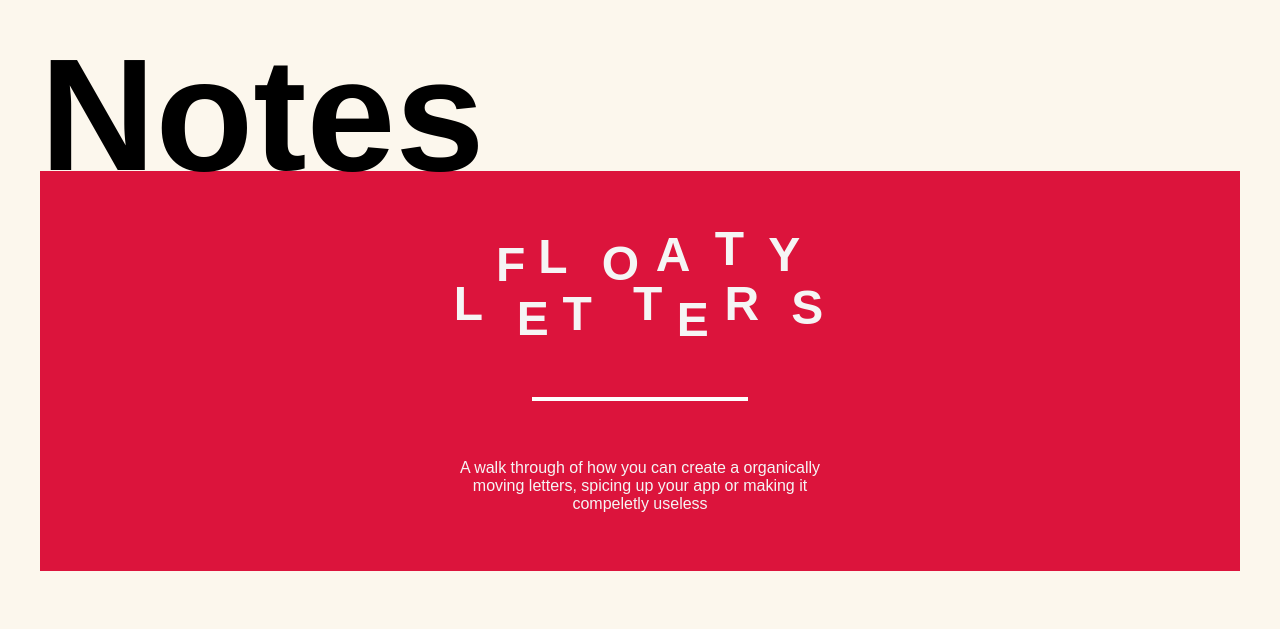
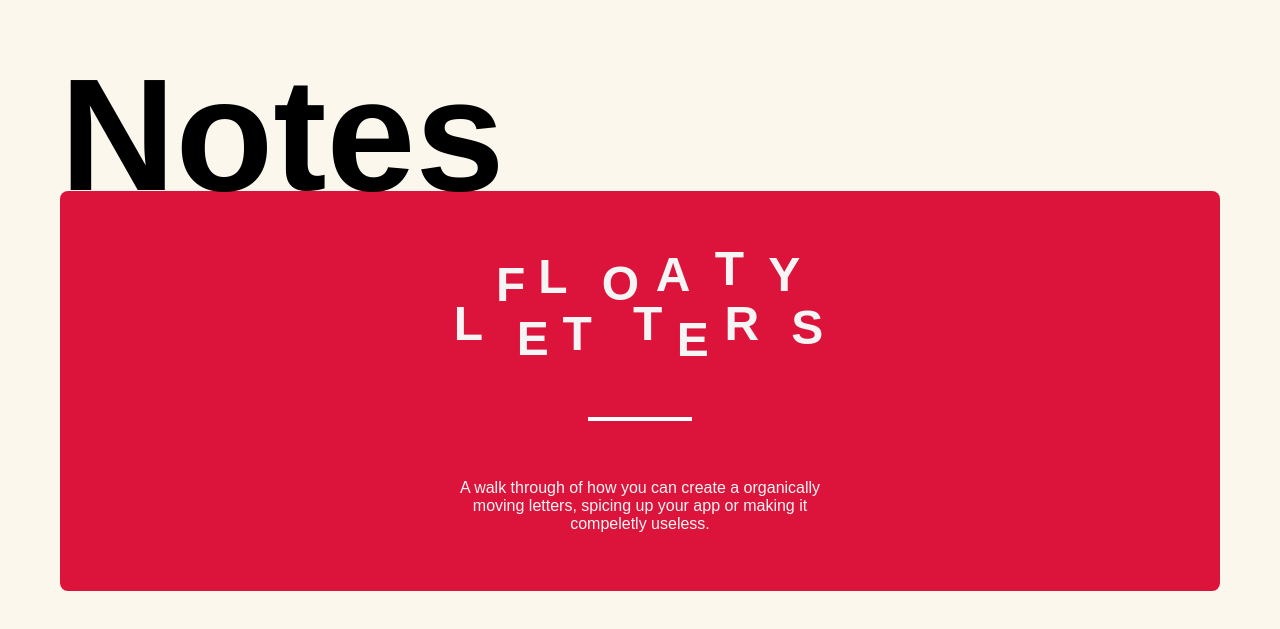
Before and after one commit to oc-developer/oc-portfolio, a React (Create React App) app: page / in a window 1280 px wide. Shown: the part 975-1604 px from the top of the page. Built offline with nearby package versions, Linux system fonts and the light colour scheme.

Commit message:
Add sass

```diff
--- a/package.json
+++ b/package.json
@@ -10,6 +10,7 @@
     "@types/react": "^16.9.43",
     "@types/react-dom": "^16.9.8",
     "memoize-one": "^5.1.1",
+    "node-sass": "^4.14.1",
     "react": "^16.13.1",
     "react-dom": "^16.13.1",
     "react-scripts": "3.4.1",
--- a/src/App.css
+++ b/src/App.scss
@@ -1,6 +1,11 @@
 .app {
   width: 100%;
   height: 100%;
+}
+
+.grid-items {
+  display: flex;
+  flex-flow: row wrap;
 }
 
 .section {
@@ -9,27 +14,37 @@
   overflow: hidden;
   box-sizing: border-box;
   margin: 40px auto 0;
-  padding: 40px;
-}
+  padding: 60px;
 
-.section .dash {
-  background-color: white;
-  height: 4px;
-  width: 20%;
-  transition-duration: .2s;
-  transition-timing-function: ease-in-out;
-}
+  .section-header {
+    font-size: 160px;
+    flex: 100%;
+    margin-bottom: -0.227em;
+    z-index: 10;
+  }
 
-.grid-items {
-  display: flex;
-  flex-flow: row wrap;
-}
+  .section-content {
+    transition: all ease-in-out 0.2s;
+    border-radius: 8px;
+    cursor: pointer;
 
-.section-header {
-  font-size: 160px;
-  flex: 100%;
-  margin-bottom: -0.227em;
-  z-index: 10;
+    .dash {
+      background-color: white;
+      height: 4px;
+      width: 10%;
+      transition-duration: 0.2s;
+      transition-timing-function: ease-in-out;
+    }
+
+    &:hover {
+      transform: scale(1.05, 1.05);
+      border-radius: 32px;
+
+      .dash {
+        transform: rotate(45deg);
+      }
+    }
+  }
 }
 
 @media (max-width: 600px) {
@@ -71,9 +86,9 @@
 
 @keyframes fadeIn {
   from {
-      opacity: 0;
+    opacity: 0;
   }
   to {
-      opacity: 1;
+    opacity: 1;
   }
 }
--- a/src/App.tsx
+++ b/src/App.tsx
@@ -1,5 +1,5 @@
 import React from 'react'
-import './App.css'
+import './App.scss'
 import Header from './Header/Header'
 import Protagonist from './Protagonist/Protagonist'
 import Notes from './Notes/Notes'
--- a/src/Notes/Notes.css
+++ b/src/Notes/Notes.css
@@ -1,18 +1,10 @@
 .note-floaty-letter {
     background-color: crimson;
     color: whitesmoke;
-    flex: 90%;
+    flex: 100%;
     height: 400px;
 }
 
 .note-text {
     max-width: 400px;
 }
-
-.dash {
-    background-color: white;
-    height: 4px;
-    width: 20%;
-    transition-duration: .2s;
-    transition-timing-function: ease-in-out;
-}
--- a/src/Notes/Notes.tsx
+++ b/src/Notes/Notes.tsx
@@ -9,13 +9,14 @@ export default function Notes() {
             <h2 className="section-header">
                 Notes
             </h2>
-            <div className="note note-floaty-letter">
+            <div className="section-content note note-floaty-letter">
                 <h2 className="note-header">
                     <FloatyLetters maxDuration={10} minDuration={3} phrase="FLOATY" />
                     <FloatyLetters maxDuration={10} minDuration={3} phrase="LETTERS" />
                 </h2>
                 <div className="dash"></div>
-                <span className="note-text">A walk through of how you can create a organically moving letters, spicing up your app or making it compeletly useless</span>
+                <span className="note-text">A walk through of how you can create a organically moving letters,
+                spicing up your app or making it compeletly useless.</span>
             </div>
         </div>
     )
```
Also changed, not shown: 1 other file (tests, documents, lock files or other folders).
